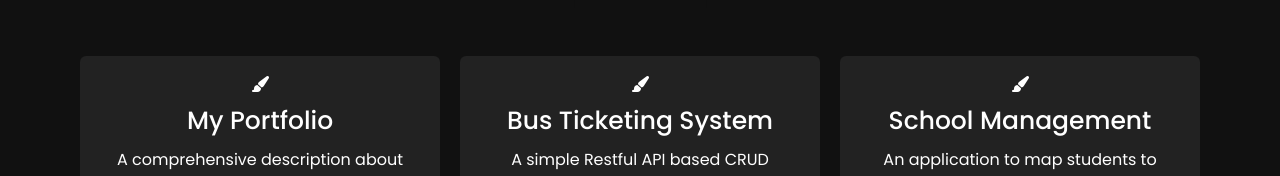
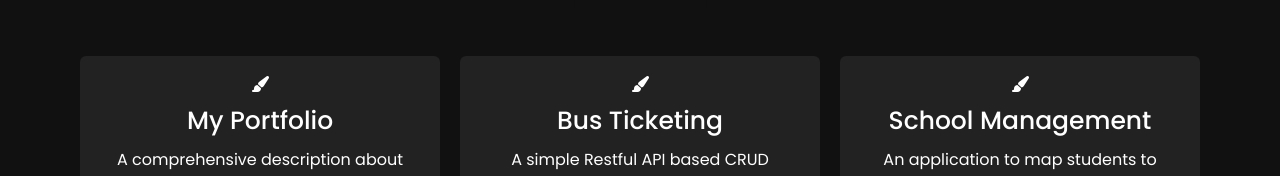
Before and after one commit to harshind/portfoliov2, a plain HTML site: page index.html in a window 1280 px wide. Shown: the part 2811-2987 px from the top of the page. Drawn offline with nearby package versions, Linux system fonts and the light colour scheme.

```diff
--- a/index.html
+++ b/index.html
@@ -161,7 +161,7 @@
                 <div class="card">
                     <div class="box">
                         <i class="fas fa-paint-brush"></i>
-                        <div class="text">Bus Ticketing System</div>
+                        <div class="text">Bus Ticketing</div>
                         <p>A simple Restful API based CRUD Application</p>
                         <div>
                             <span><a href="#"  target="_blank">Source Code</a></span>
```
